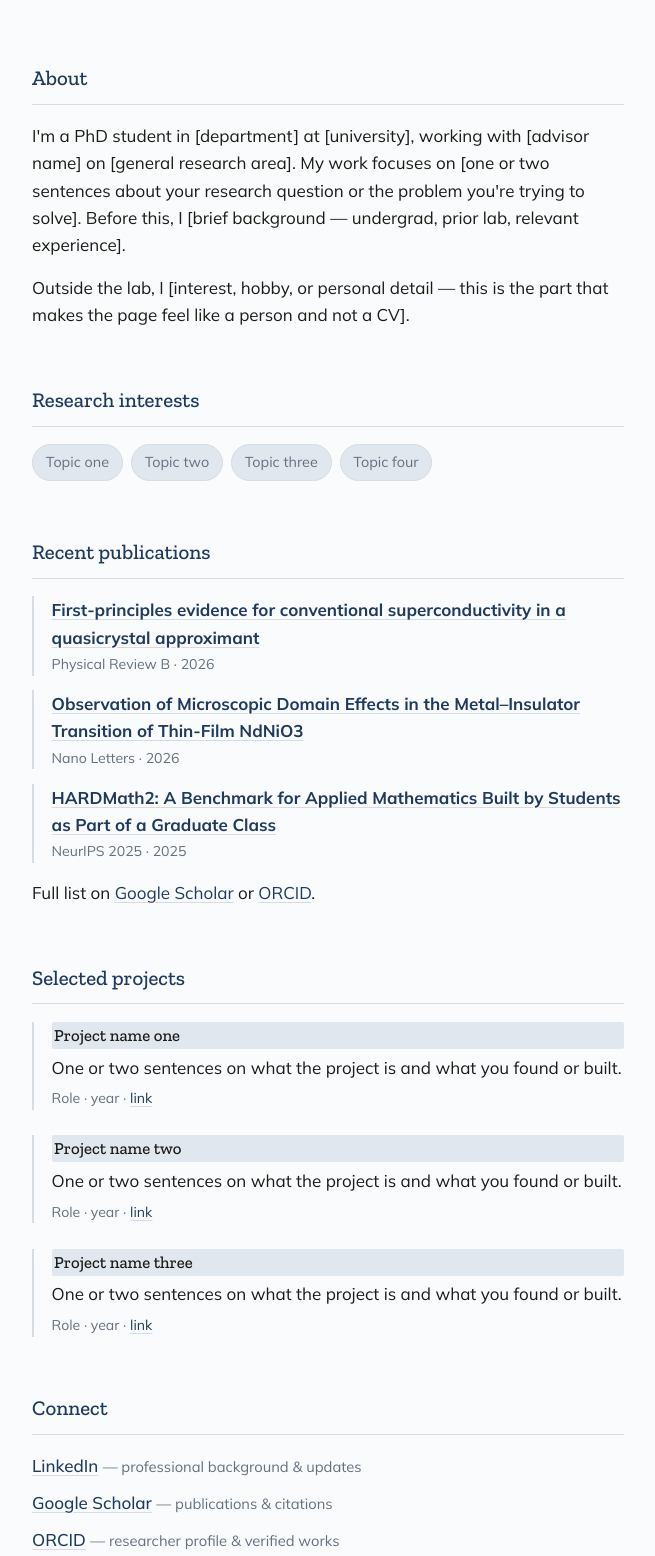
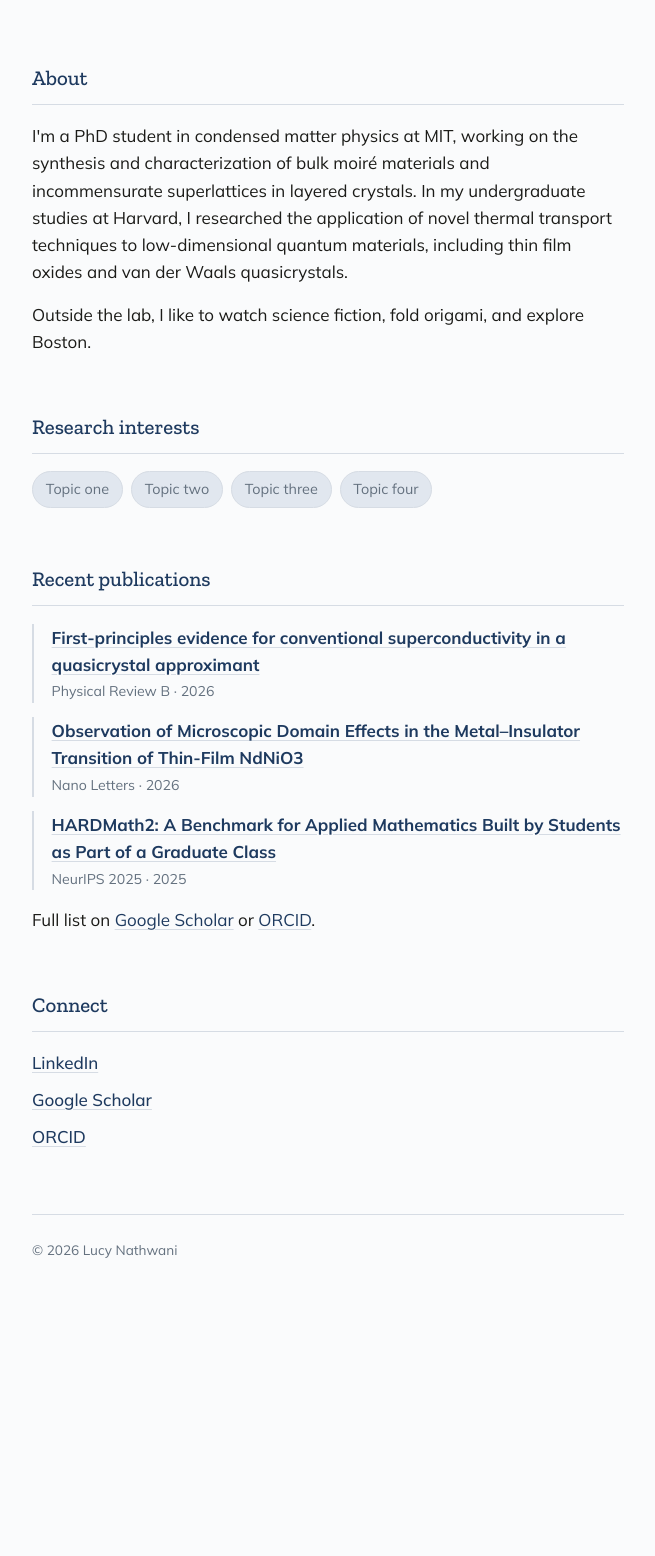
Before and after one commit to lucynathwani/lucynathwani.github.io, a plain HTML site: page index.html in a window 1280 px wide. Shown: the part 250-1806 px from the top of the page, without its empty margins (312-967 px from the left). After the commit the page ends 1591 px from the top, so only its background shows below. Drawn offline with nearby package versions, Linux system fonts and the light colour scheme.

Commit message:
20260908

```diff
--- a/index.html
+++ b/index.html
@@ -189,14 +189,10 @@
     <section id="about">
       <h2>About</h2>
       <p>
-        I'm a PhD student in [department] at [university], working with [advisor name] on
-        [general research area]. My work focuses on [one or two sentences about your research
-        question or the problem you're trying to solve]. Before this, I [brief background —
-        undergrad, prior lab, relevant experience].
+        I'm a PhD student in condensed matter physics at MIT, working on the synthesis and characterization of bulk moiré materials and incommensurate superlattices in layered crystals. In my undergraduate studies at Harvard, I researched the application of novel thermal transport techniques to low-dimensional quantum materials, including thin film oxides and van der Waals quasicrystals.
       </p>
       <p>
-        Outside the lab, I [interest, hobby, or personal detail — this is the part that makes
-        the page feel like a person and not a CV].
+        Outside the lab, I like to watch science fiction, fold origami, and explore Boston.
       </p>
     </section>
 
@@ -218,7 +214,7 @@
       <p>Full list on <a href="https://scholar.google.com/citations?user=5vOioEEAAAAJ&hl=en" id="scholar-link">Google Scholar</a> or <a href="https://orcid.org/0009-0001-5002-3812" id="orcid-link">ORCID</a>.</p>
     </section>
 
-    <section id="projects">
+    <!-- <section id="projects">
       <h2>Selected projects</h2>
       <div class="projects">
         <div class="project">
@@ -237,14 +233,14 @@
           <p class="meta">Role &middot; year &middot; <a href="#">link</a></p>
         </div>
       </div>
-    </section>
+    </section> -->
 
     <section id="connect">
       <h2>Connect</h2>
       <ul class="links">
-        <li><a href="https://www.linkedin.com/in/lucy-n-948842253" id="linkedin-link">LinkedIn</a> <span class="sub">&mdash; professional background &amp; updates</span></li>
-        <li><a href="https://scholar.google.com/citations?user=5vOioEEAAAAJ&hl=en" id="scholar-link-2">Google Scholar</a> <span class="sub">&mdash; publications &amp; citations</span></li>
-        <li><a href="https://orcid.org/0009-0001-5002-3812" id="orcid-link-2">ORCID</a> <span class="sub">&mdash; researcher profile &amp; verified works</span></li>
+        <li><a href="https://www.linkedin.com/in/lucy-n-948842253" id="linkedin-link">LinkedIn</a> </li>
+        <li><a href="https://scholar.google.com/citations?user=5vOioEEAAAAJ&hl=en" id="scholar-link-2">Google Scholar</a> </li>
+        <li><a href="https://orcid.org/0009-0001-5002-3812" id="orcid-link-2">ORCID</a> </li>
       </ul>
     </section>
 
```
